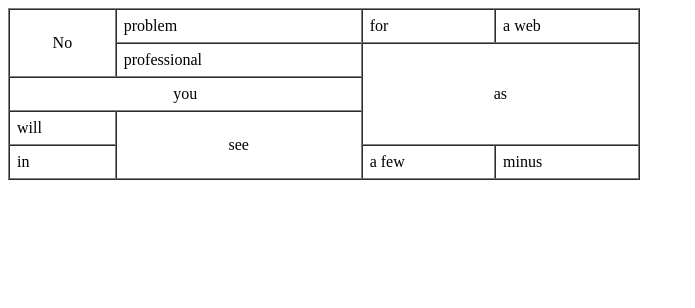
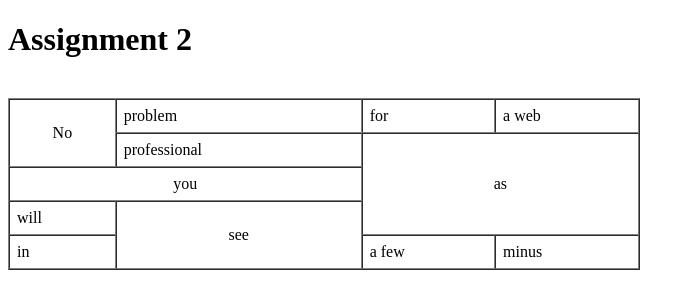
Before and after one commit to SameerKumar2002/sameerkumar2002.github.io, a plain HTML site: page a2/table3.html in a window 1280 px wide. Shown: the whole page, without its empty margins (0-695 px from the left). Drawn offline with Linux system fonts and the light colour scheme.

Commit message:
Assignment 2

```diff
--- a/a2/table3.html
+++ b/a2/table3.html
@@ -7,6 +7,8 @@
     <title>Table 3</title>
 </head>
 <body>
+    <h1>Assignment 2</h1>
+    <br>
     <table border="1" cellspacing="0" cellpadding="7" width="50%">
         <tbody>
             <tr>
```
